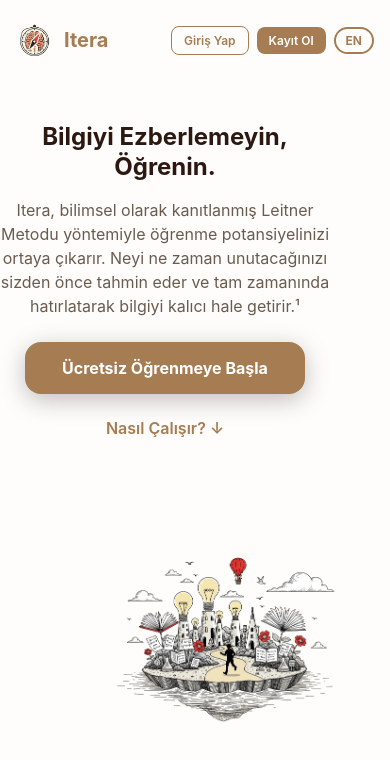
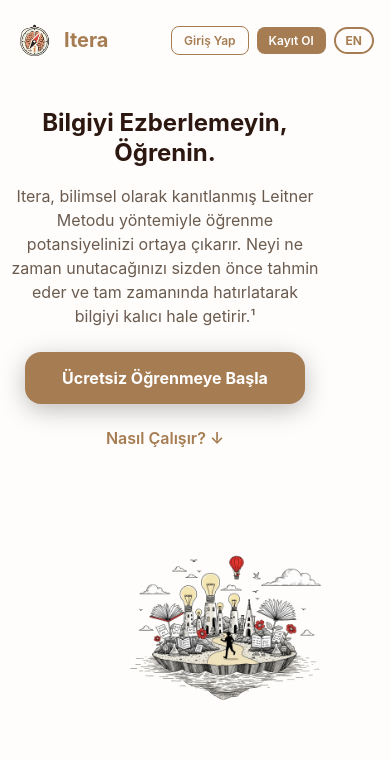
Before and after one commit to crazycoder46/itera, a React Native app in the folder frontend/: screen /Landing in a window 390 px wide. Shown: the top 760 px of the page. Built offline with nearby package versions, Linux system fonts and the light colour scheme; no server answers.

Commit message:
Fix mobile hero section alignment: center hero title, subtitle and image perfectly on mobile screens

```diff
--- a/frontend/screens/LandingScreen.js
+++ b/frontend/screens/LandingScreen.js
@@ -1090,16 +1090,19 @@ const createResponsiveStyles = () => {
       paddingHorizontal: isWeb ? 0 : 0,
       marginBottom: isWeb ? 0 : 20,
       width: '100%',
+      justifyContent: isWeb ? 'flex-start' : 'center',
     },
     heroImageContainer: {
       flex: 1,
       alignItems: 'center',
       justifyContent: 'center',
       width: '100%',
+      paddingHorizontal: isWeb ? 0 : 20,
     },
     heroImage: {
-      width: isWeb ? 800 : Math.min(width * 0.85, 350),
-      height: isWeb ? 800 : Math.min(width * 0.85, 350),
+      width: isWeb ? 800 : Math.min(width * 0.75, 300),
+      height: isWeb ? 800 : Math.min(width * 0.75, 300),
+      alignSelf: 'center',
     },
     heroTitle: {
       fontSize: isWeb ? 42 : 24,
@@ -1109,7 +1112,8 @@ const createResponsiveStyles = () => {
       lineHeight: isWeb ? 50 : 30,
       maxWidth: 600,
       width: '100%',
-      paddingHorizontal: isWeb ? 0 : 16,
+      paddingHorizontal: isWeb ? 0 : 20,
+      alignSelf: isWeb ? 'auto' : 'center',
     },
     heroSubtitle: {
       fontSize: isWeb ? 18 : 16,
@@ -1117,6 +1121,8 @@ const createResponsiveStyles = () => {
       lineHeight: isWeb ? 28 : 24,
       marginBottom: isWeb ? 40 : 24,
       maxWidth: 700,
+      paddingHorizontal: isWeb ? 0 : 20,
+      alignSelf: isWeb ? 'auto' : 'center',
     },
     primaryButton: {
       paddingVertical: isWeb ? 20 : 16,
```
